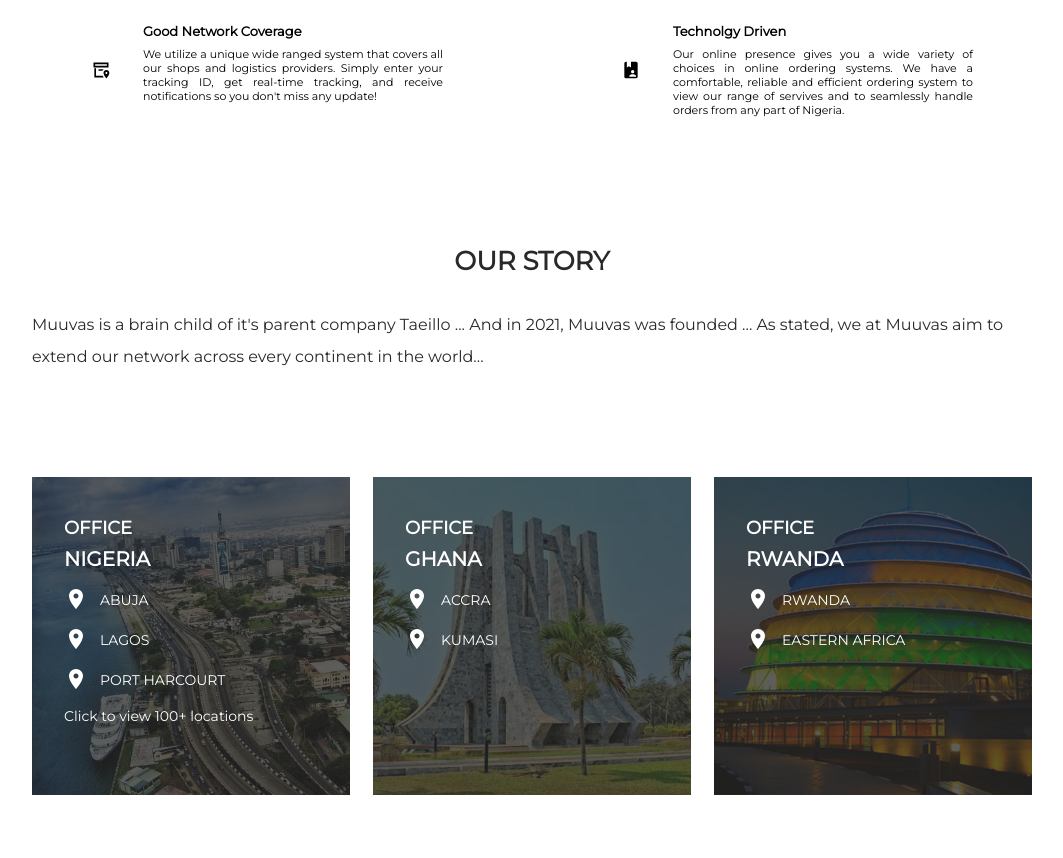
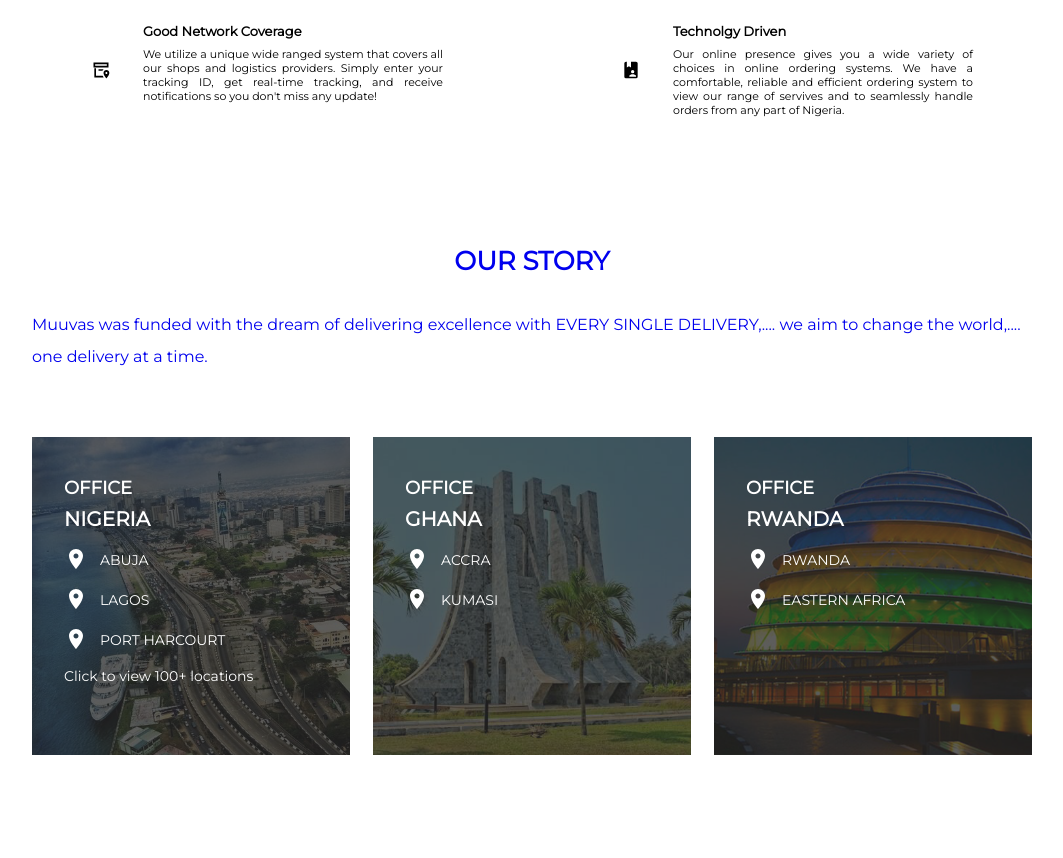
Before and after one commit to taeillo/mls, a Flask app: page / in a window 1280 px wide. Shown: the part 1419-2277 px from the top of the page, without its empty margins (108-1171 px from the left). Run offline with Flask 2, Linux system fonts and the light colour scheme.

Commit message:
Update index.html

```diff
--- a/templates/index.html
+++ b/templates/index.html
@@ -209,8 +209,7 @@
 	 <a href="/">
 	 <div class="our-story-section">
 	 	<div class="story-text">OUR STORY</div>
-	 	<div class="story-subtext">Muuvas is a brain child of it's parent company Taeillo ... And in 2021, Muuvas was founded ... As stated, we at Muuvas aim to  extend our network across every continent in the world...</div>
-	 </div></a>
+	 	<div class="story-subtext">Muuvas was funded with the dream of delivering excellence with EVERY SINGLE DELIVERY,.... we aim to change the world,.... one delivery at a time.</div></a>
 
 	 <div class="location-section">
 	 	<div class="location-subsection">
```
